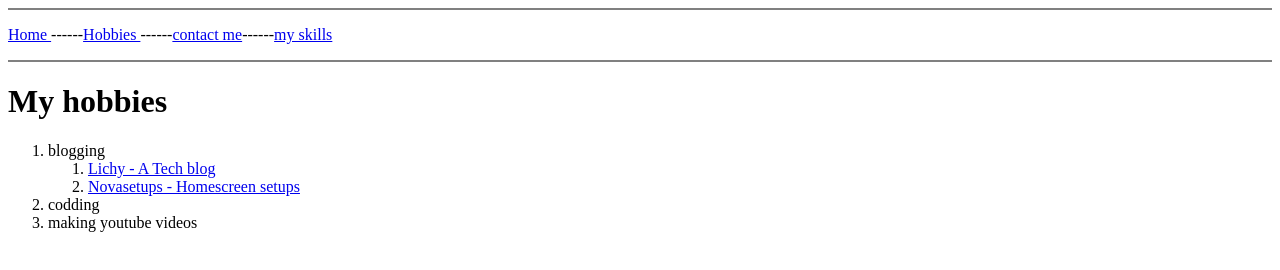
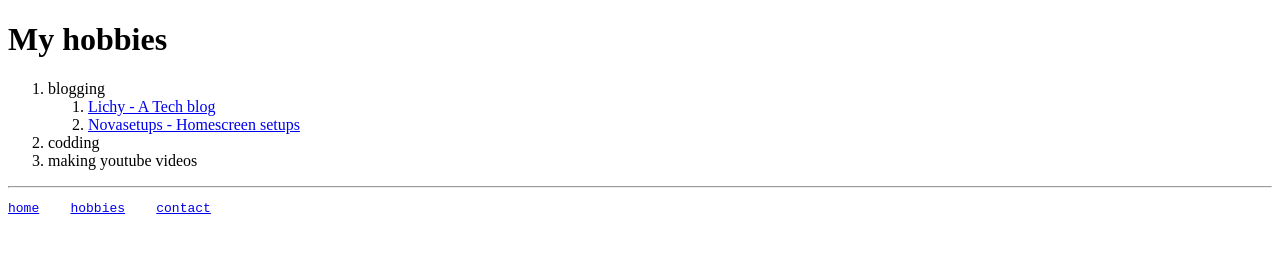
Before and after one commit to anilkody/cv, a plain HTML site: page hobbies.html in a window 1280 px wide. Drawn offline with Linux system fonts and the light colour scheme.

Commit message:
Update hobbies.html

```diff
--- a/hobbies.html
+++ b/hobbies.html
@@ -5,13 +5,6 @@
     <title>My hobbies</title>
   </head>
   <body>
-    <!-- nav bar-->
-    <hr noshade />
-    <p>
-      <a href="index.html"> Home </a>------<a href="hobbies.html">Hobbies </a>------<a href="contact.html">contact me</a>------<a href="skills.html">my skills</a>
-    </p>
-
-    <hr noshade />
 
     <h1> My hobbies </h1>
     <ol>
@@ -23,6 +16,9 @@
       <li>codding </li>
       <li>making youtube videos</li>
     </ol>
+    <hr>
+
+    <pre><a href="index.html">home</a>    <a href="hobbies.html">hobbies</a>    <a href="contact.html">contact</a></pre>
 
   </body>
 </html>
```
